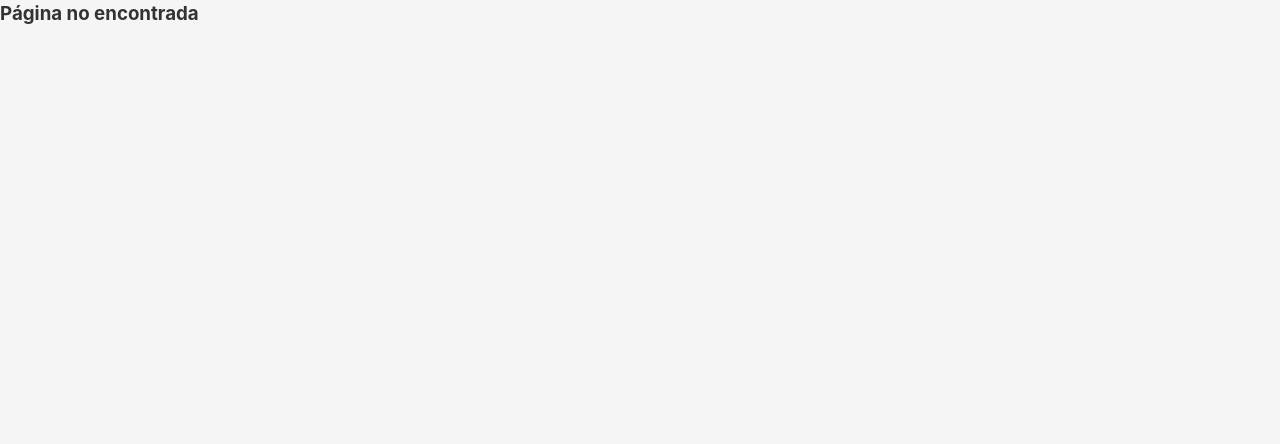
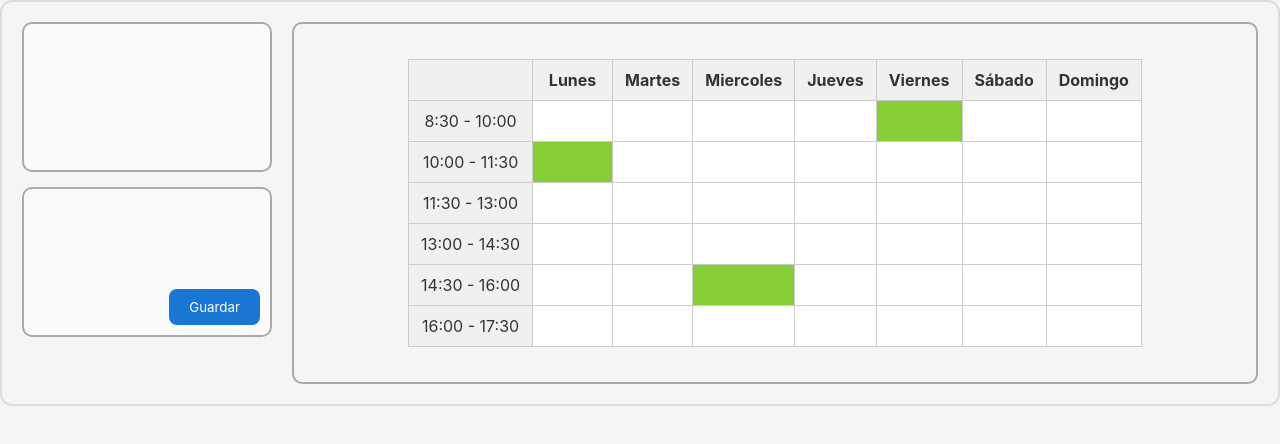
Before and after one commit to natanielrv/Dogmunity, a React (Vite) app in the folder FrontEnd/: page /tabla in a window 1280 px wide. Shown: the top 444 px of the page. Built offline with nearby package versions, Linux system fonts and the light colour scheme.

Commit message:
página de prueba y otros cambios

```diff
--- a/FrontEnd/package.json
+++ b/FrontEnd/package.json
@@ -12,11 +12,13 @@
   "dependencies": {
     "@emotion/react": "^11.14.0",
     "@emotion/styled": "^11.14.0",
+    "@handsontable/react": "^16.2.0",
     "@mui/icons-material": "^6.4.2",
     "@mui/material": "^6.4.2",
     "@tailwindcss/vite": "^4.0.3",
     "axios": "^1.8.3",
     "date-fns": "^4.1.0",
+    "handsontable": "^16.2.0",
     "lucide-react": "^0.555.0",
     "react": "^19.0.0",
     "react-dom": "^19.0.0",
--- a/FrontEnd/src/App.tsx
+++ b/FrontEnd/src/App.tsx
@@ -6,11 +6,12 @@ import Login from './pages/authentication/Login';
 // 2. Importación del NUEVO Home (El Feed tipo Instagram)
 // Asumo que guardaste el archivo nuevo como 'Home.tsx' dentro de 'pages/Home'
 // Si lo guardaste suelto en pages, borra el '/Home' del final.
-import NewHome from './pages/home/Home';
+import NewHome from './pages/Home/Home';
 
 // 3. Importación del ANTIGUO Home (Entrenadores)
 // Como en ese archivo se llama "Home", usamos "as" para renombrarlo a "Trainers" y evitar confusiones
 import { Home as Trainers } from './pages/trainers/trainers';
+import Table from './pages/Tablas/tabla';
 
 function App() {
   return (
@@ -30,6 +31,7 @@ function App() {
 
         {/* 5. Ruta comodín para errores 404 */}
         <Route path="*" element={<h3>Página no encontrada</h3>} />
+        <Route path="/tabla" element={<Table />} />
       </Routes>
     </BrowserRouter>
   );
--- /dev/null
+++ b/FrontEnd/src/components/Calendario1.tsx
@@ -0,0 +1,81 @@
+import React from "react";
+
+const Calendario1: React.FC = () => {
+  //Columnas de la tabla
+    const columns = [
+    { name: "Lunes" },
+    { name: "Martes" },
+    { name: "Miercoles" },
+    { name: "Jueves" },
+    { name: "Viernes" },
+    { name: "Sábado" },
+    { name: "Domingo" },
+    ];
+    //Filas de la tabla
+    const rows = [
+    "8:30 - 10:00",
+    "10:00 - 11:30",
+    "11:30 - 13:00",
+    "13:00 - 14:30",
+    "14:30 - 16:00",
+    "16:00 - 17:30",
+    ];
+    //Celdas que indican horarios disponibles
+    const celdasColoreadas = [
+    { row: "10:00 - 11:30", col: "Lunes" },
+    { row: "14:30 - 16:00", col: "Miercoles" },
+    { row: "8:30 - 10:00", col: "Viernes" }
+    ];
+    const esColoreada = (row: string, col: string) =>
+        celdasColoreadas.some(
+            (c) => c.row === row && c.col === col
+        );
+
+
+  const tableStyle: React.CSSProperties = {
+    borderCollapse: "collapse",
+    margin: "20px auto",
+    width: "auto",          // Con esto no ocupará todo el ancho de la página
+  };
+
+  const thStyle: React.CSSProperties = {
+    border: "1px solid #ccc",
+    padding: "8px 12px",
+    textAlign: "center",
+    background: "#f0f0f0",
+  };
+
+  const tdStyle: React.CSSProperties = {
+    border: "1px solid #ccc",
+    padding: "8px 12px",
+    textAlign: "center",
+    minWidth: "80px",       //Con esto las celdas serán más compactas
+  };
+
+  return (
+    <table style={tableStyle}>
+      <thead>
+        <tr>
+          <th style={thStyle}></th> {/* Para la columna de horas */}
+          {columns.map((column) => (
+            <th key={column.name} style={thStyle}>
+              {column.name}
+            </th>
+          ))}
+        </tr>
+      </thead>
+      <tbody>
+        {rows.map((row) => (
+          <tr key={row}>
+            <td style={thStyle}>{row}</td>
+            {columns.map((col) => (
+              <td key={`${row}-${col.name}`} style={{...tdStyle, backgroundColor: esColoreada(row, col.name) ? "#87ce36ff" : "white"}}></td>
+            ))}
+          </tr>
+        ))}
+      </tbody>
+    </table>
+  );
+};
+
+export default Calendario1;
--- /dev/null
+++ b/FrontEnd/src/pages/Tablas/tabla.tsx
@@ -0,0 +1,81 @@
+
+import Calendario1 from "../../components/Calendario1";
+import React from "react";
+const Table: React.FC = () => {
+  return (
+    <div
+      style={{
+        display: "flex",
+        gap: "20px",
+        padding: "20px",
+        border: "2px solid #ddd",
+        borderRadius: "12px",
+        width: "100%",
+      }}
+    >
+      {/* --- Caja izquierda --- */}
+      <div
+        style={{
+          display: "flex",
+          flexDirection: "column",
+          gap: "15px",
+          width: "250px",
+        }}
+      >
+        {/* Caja vacía arriba */}
+        <div
+          style={{
+            height: "150px",
+            border: "2px solid #aaa",
+            borderRadius: "10px",
+            background: "#fafafa",
+          }}
+        >
+          {/* Puedes poner una imagen o texto aquí si quieres */}
+        </div>
+
+        {/* Caja del botón abajo */}
+        <div
+          style={{
+            height: "150px",
+            border: "2px solid #aaa",
+            borderRadius: "10px",
+            position: "relative",
+            background: "#fafafa",
+          }}
+        >
+          <button
+            style={{
+              position: "absolute",
+              bottom: "10px",
+              right: "10px",
+              padding: "10px 20px",
+              backgroundColor: "#1976d2",
+              color: "white",
+              borderRadius: "8px",
+              border: "none",
+              cursor: "pointer",
+            }}
+          >
+            Guardar
+          </button>
+        </div>
+      </div>
+
+      {/* --- Caja derecha (tu tabla) --- */}
+      <div
+        style={{
+          flex: 1,
+          border: "2px solid #aaa",
+          borderRadius: "10px",
+          padding: "15px",
+          overflowX: "auto",
+        }}
+      >
+        <Calendario1 />
+      </div>
+    </div>
+  );
+};
+
+export default Table;
--- a/package.json
+++ b/package.json
@@ -3,11 +3,14 @@
   "version": "1.0.0",
   "private": true,
   "description": "Monorepo root for Dogmunity",
-"scripts": {
+  "scripts": {
     "dev": "concurrently -n \"BACK,FRONT\" -c \"blue,magenta\" \"pnpm --filter BackEnd start:dev\" \"pnpm --filter FrontEnd dev\"",
     "install:all": "pnpm install -r"
   },
   "devDependencies": {
     "concurrently": "^8.2.0"
+  },
+  "dependencies": {
+    "react-data-table-component": "^7.7.0"
   }
 }
```
Also changed, not shown: 2 other files (tests, documents, lock files or other folders).
